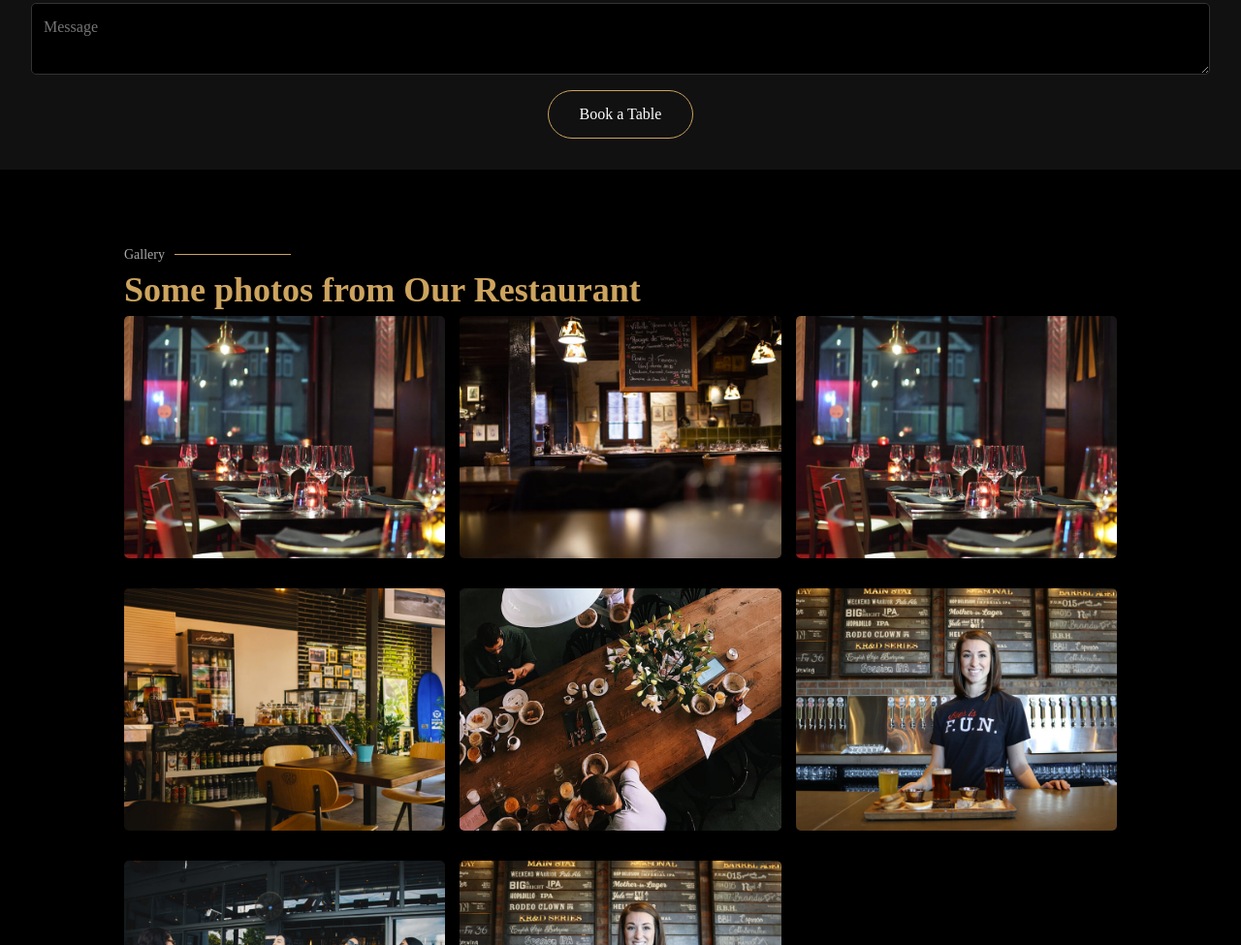
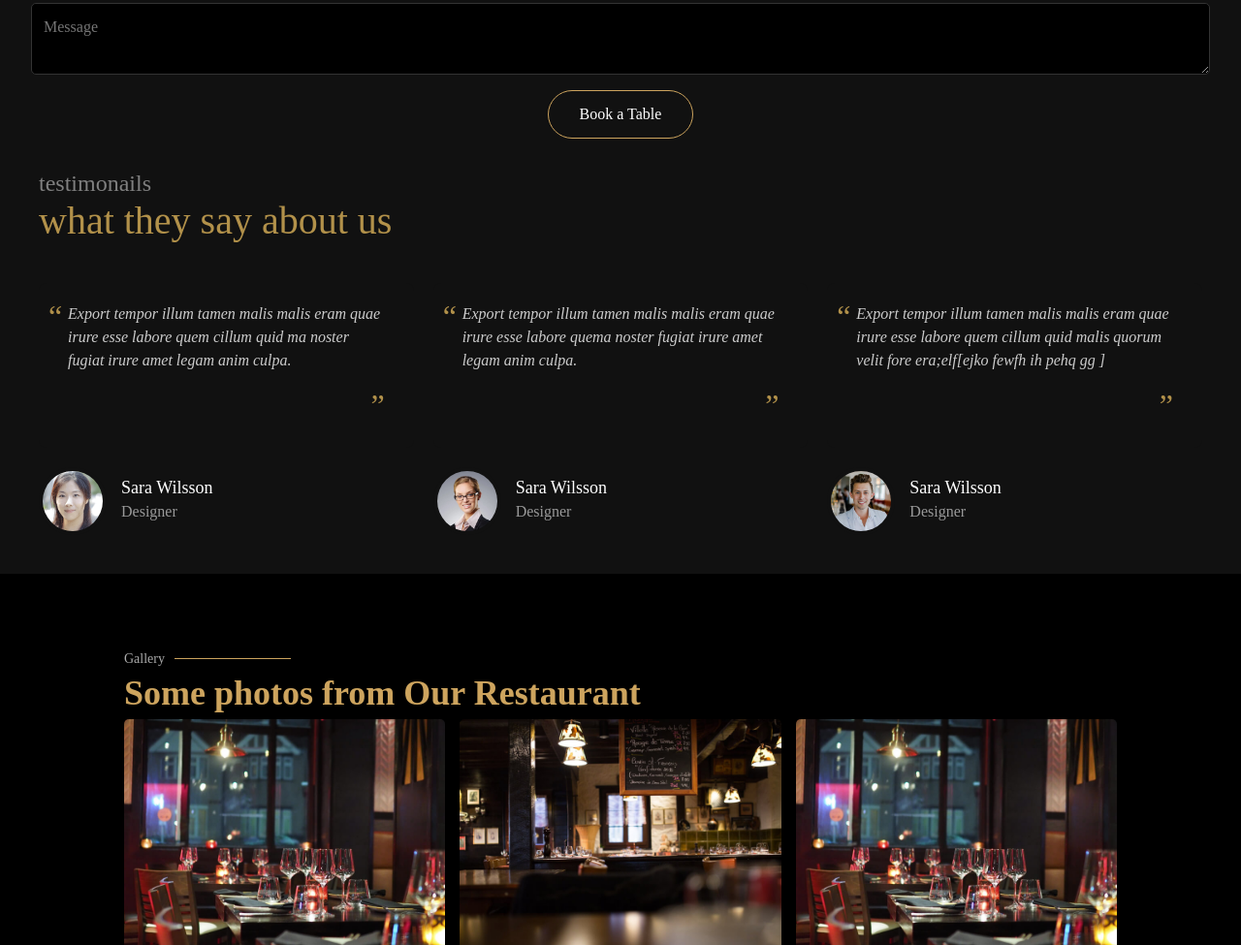
Before and after one commit to ahlamelasseli/ahlamelasseli_finalproject_dom, a website: page index.html in a window 1280 px wide. Shown: the part 3944-4919 px from the top of the page at 97% size. Drawn offline with nearby package versions, Linux system fonts and the light colour scheme.

Commit message:
testimoials

```diff
--- a/index.html
+++ b/index.html
@@ -517,8 +517,82 @@
             </div>
         </form>
     </section>
+<!--* testimonials -->
+<section class="testimonials" >
+    <h4>testimonails</h4>
+    <h1>what they say about us</h1>
+    <div id="caro2">
+       <div class="testimonial-card">
+    <div class="quote-box">
+      <span class="quote-mark start">“</span>
+      <p>
+        Export temporsse labore quem cillum quid malis quorum velit fore eram velit sunt aliqua noster fugiat irure amet legam anim culpa.
+      </p>
+      <span class="quote-mark end">”</span>
+    </div>
+    <div class="profile">
+      <img src="./public/images/testimonials-1.jpg" alt="Sara Wilsson" />
+      <div class="profile-info">
+        <h3>Sara Wilsson</h3>
+        <p>Designer</p>
+      </div>
+    </div>
+  </div>
+   <div class="testimonial-card">
+    <div class="quote-box">
+      <span class="quote-mark start">“</span>
+      <p>
+        Export tempor illum tamen malis malis eram quae irure esse labore quem cillum quid ma noster fugiat irure amet legam anim culpa.
+      </p>
+      <span class="quote-mark end">”</span>
+    </div>
+    <div class="profile">
+      <img src="./public/images/testimonials-2.jpg" alt="Sara Wilsson" />
+      <div class="profile-info">
+        <h3>Sara Wilsson</h3>
+        <p>Designer</p>
+      </div>
+    </div>
+  </div>
+   <div class="testimonial-card">
+    <div class="quote-box">
+      <span class="quote-mark start">“</span>
+      <p>
+        Export tempor illum tamen malis malis eram quae irure esse labore quema noster fugiat irure amet legam anim culpa.
+      </p>
+      <span class="quote-mark end">”</span>
+    </div>
+    <div class="profile">
+      <img src="./public/images/testimonials-3.jpg" alt="Sara Wilsson" />
+      <div class="profile-info">
+        <h3>Sara Wilsson</h3>
+        <p>Designer</p>
+      </div>
+    </div>
+  </div>
+   <div class="testimonial-card">
+    <div class="quote-box">
+      <span class="quote-mark start">“</span>
+      <p>
+        Export tempor illum tamen malis malis eram quae irure esse labore quem cillum quid malis quorum velit fore era;elf[ejko fewfh ih pehq gg ]
+      </p>
+      <span class="quote-mark end">”</span>
+    </div>
+    <div class="profile">
+      <img src="./public/images/testimonials-4.jpg" alt="Sara Wilsson" />
+      <div class="profile-info">
+        <h3>Sara Wilsson</h3>
+        <p>Designer</p>
+      </div>
+    </div>
+  </div>
+</div>
+<div class="carousel-controls d-none">
+<button id="prevBtn" class="d-none">Prev</button>
+<button id="nextBtn" class="d-none">Next</button>
+</div>
 
-
+  </section>
 
     <!--^ gallery -->
 
--- a/public/js/app.js
+++ b/public/js/app.js
@@ -239,7 +239,6 @@ function showImgContent(e) {
 document.addEventListener('mousemove', showImgContent);
 
 
-// Lightbox modal
 const body = document.body;
 const items = document.querySelectorAll(".gallery_item");
 const modal = document.createElement("section");
@@ -311,3 +310,36 @@ document.body.addEventListener('keyup', (ev) => {
         closeModal();
     }
 });
+
+//* testimonials
+document.addEventListener('DOMContentLoaded', () => {
+  let currentcaro = 0;
+  let slides2 = document.querySelectorAll('.testimonial-card');
+  let slidesToShow = 3;
+
+  function showSlides(startIndex) {
+    slides2.forEach((slide, i) => {
+      slide.style.display = (i >= startIndex && i < startIndex + slidesToShow) ? 'block' : 'none';
+    });
+  }
+
+  document.getElementById('nextBtn').addEventListener('click', () => {
+    currentcaro = (currentcaro + 1) % slides2.length;
+    if (currentcaro + slidesToShow > slides2.length) currentcaro = 0;
+    showSlides(currentcaro);
+  });
+
+  document.getElementById('prevBtn').addEventListener('click', () => {
+    currentcaro = (currentcaro - 1 + slides2.length) % slides2.length;
+    if (currentcaro < 0) currentcaro = slides2.length - slidesToShow;
+    showSlides(currentcaro);
+  });
+
+  setInterval(() => {
+    currentcaro = (currentcaro + 1) % slides2.length;
+    if (currentcaro + slidesToShow > slides2.length) currentcaro = 0;
+    showSlides(currentcaro);
+  }, 3000);
+
+  showSlides(currentcaro);
+});
--- a/src/sass/modules/home/home/_main.scss
+++ b/src/sass/modules/home/home/_main.scss
@@ -6,3 +6,4 @@
 @import './main/contact';
 @import './main/gallery';
 @import './main/events';
+@import './main/testimonials';
--- /dev/null
+++ b/src/sass/modules/home/home/main/_testimonials.scss
@@ -0,0 +1,104 @@
+body {
+  background-color: #111;
+  margin: 0;
+  font-family: sans-serif;
+}
+
+.testimonials h4 {
+  color: gray;
+  padding: 0 40px;
+  margin: 0;
+}
+
+.testimonials h1 {
+  color: #b2914a;
+  padding: 0 40px;
+  margin: 0;
+}
+
+#caro2 {
+  display: flex;
+  flex-wrap: wrap;
+  gap: 20px;
+  padding: 40px;
+  justify-content: center;
+}
+
+.testimonial-card {
+  width: 100%;
+  max-width: 400px;
+  background-color: transparent;
+  text-align: left;
+  flex: 1 1 300px;
+}
+
+.quote-box {
+  background-color: #111;
+  padding: 20px 30px;
+  border-radius: 8px;
+  position: relative;
+  font-style: italic;
+  color: #ccc;
+}
+
+.quote-mark {
+  font-size: 32px;
+  color: #b2914a;
+  font-style: normal;
+}
+
+.quote-mark.start {
+  position: absolute;
+  top: 10px;
+  left: 10px;
+}
+
+.quote-mark.end {
+  display: block;
+  text-align: right;
+  margin-top: 10px;
+}
+
+.profile {
+  margin-top: 20px;
+  display: flex;
+  align-items: center;
+}
+
+.profile img {
+  width: 70px;
+  height: 70px;
+  border-radius: 50%;
+  border: 4px solid #111;
+  object-fit: cover;
+  margin-right: 15px;
+}
+
+.profile-info h3 {
+  margin: 0;
+  font-size: 18px;
+  color: #fff;
+}
+
+.profile-info p {
+  margin: 2px 0 0;
+  color: #999;
+}
+@media (max-width: 420px) {
+  #caro2 {
+    flex-direction: column;
+    align-items: center;
+    padding: 20px;
+    display: none;
+  }
+
+  .testimonial-card {
+    width: 90%;
+  }
+
+  .testimonials h1,
+  .testimonials h4 {
+    padding: 0 20px;
+    text-align: center;
+  }
+}
```
Also changed, not shown: public/css/app.css, 1 other file.
